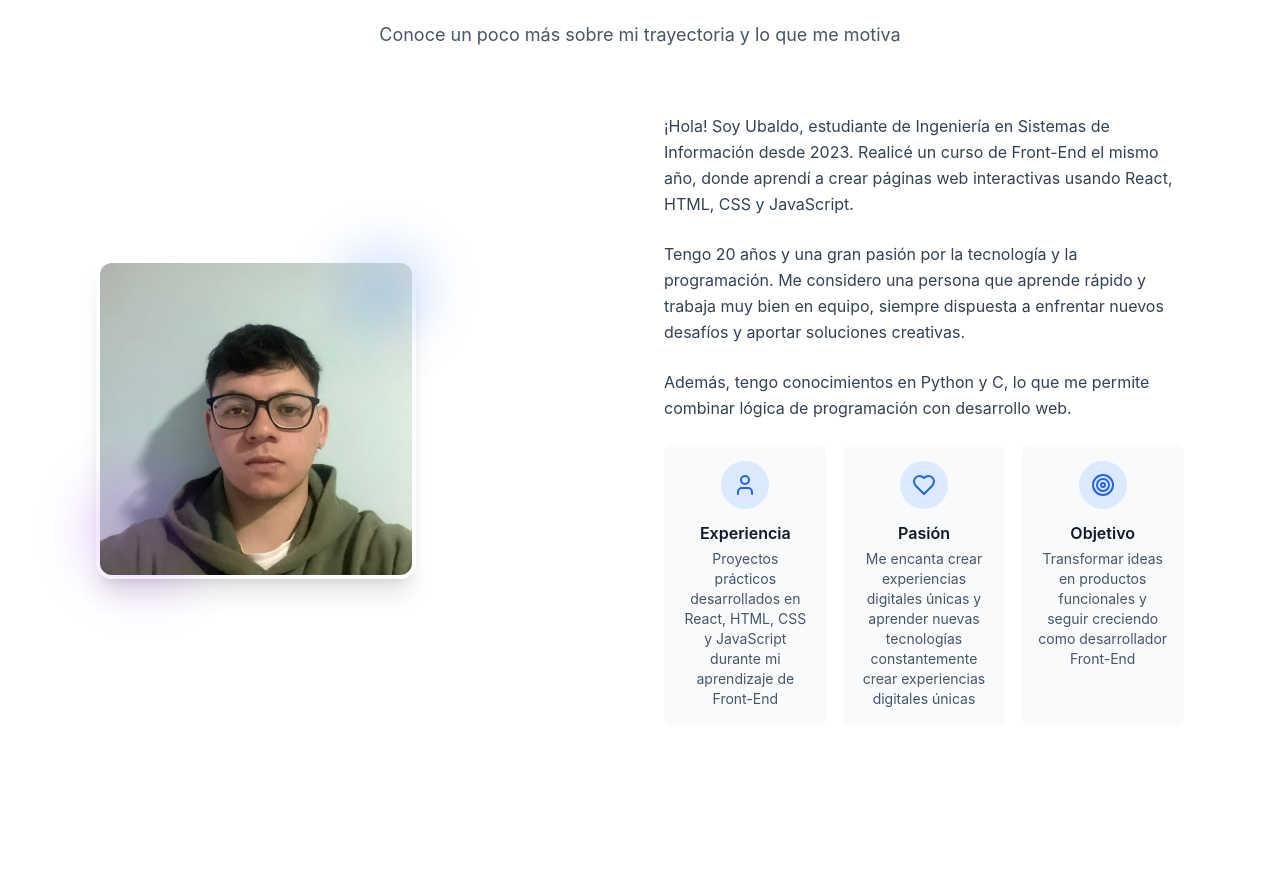
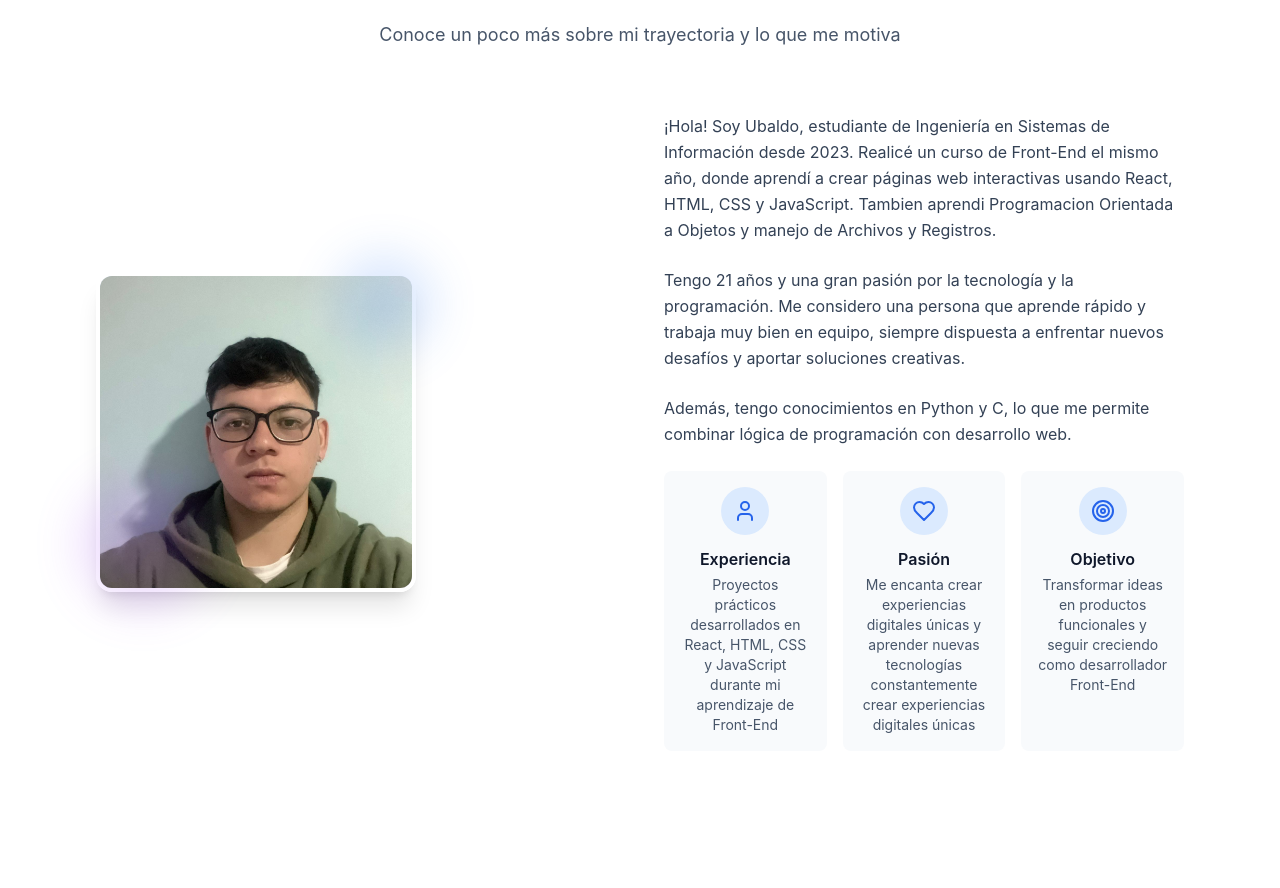
Before and after one commit to Ubaldo2004/paginaPesonal, a React (Vite) app: page / in a window 1280 px wide. Shown: the part 915-1803 px from the top of the page. Built offline with nearby package versions, Linux system fonts and the light colour scheme.

Commit message:
Arreglos

```diff
--- a/src/components/About.tsx
+++ b/src/components/About.tsx
@@ -78,10 +78,11 @@ const About = () => {
               <p className="text-slate-700 leading-relaxed mb-6">
                 ¡Hola! Soy Ubaldo, estudiante de Ingeniería en Sistemas de Información desde 2023.
                 Realicé un curso de Front-End el mismo año, donde aprendí a crear páginas web interactivas usando React, HTML, CSS y JavaScript.
+                Tambien aprendi Programacion Orientada a Objetos y manejo de Archivos y Registros.
               </p>
 
               <p className="text-slate-700 leading-relaxed mb-6">
-                Tengo 20 años y una gran pasión por la tecnología y la programación.
+                Tengo 21 años y una gran pasión por la tecnología y la programación.
                 Me considero una persona que aprende rápido y trabaja muy bien en equipo, siempre dispuesta a enfrentar nuevos desafíos y aportar soluciones creativas.
               </p>
 
--- a/src/components/Contact.tsx
+++ b/src/components/Contact.tsx
@@ -81,8 +81,8 @@ const Contact = () => {
             </motion.button>
 
             <motion.a
-              href="./cv.pdf"
-              download="UbaldoSanchez_CV.pdf"
+              href="./CV.pdf"
+              download="UbaldoSanchez_cv.pdf"
               whileHover={{ scale: 1.05 }}
               whileTap={{ scale: 0.95 }}
               className="bg-white text-slate-900 border-2 border-white px-8 py-4 rounded-lg font-semibold text-lg shadow-lg hover:shadow-xl hover:bg-slate-50 transition-all duration-300 flex items-center space-x-2"
--- a/src/components/Hero.tsx
+++ b/src/components/Hero.tsx
@@ -58,8 +58,8 @@ const Hero = () => {
               <Mail size={24} />
             </a>
               <a
-              href="./cv.pdf"
-              download="UbaldoSanchez_CV.pdf"
+              href="./CV.pdf"
+              download="UbaldoSanchez_cv.pdf"
               className="p-3 bg-emerald-600 text-white rounded-full hover:bg-emerald-700 transition-colors duration-300 hover:scale-110 transform"
             >
               <Download size={24} />
```
